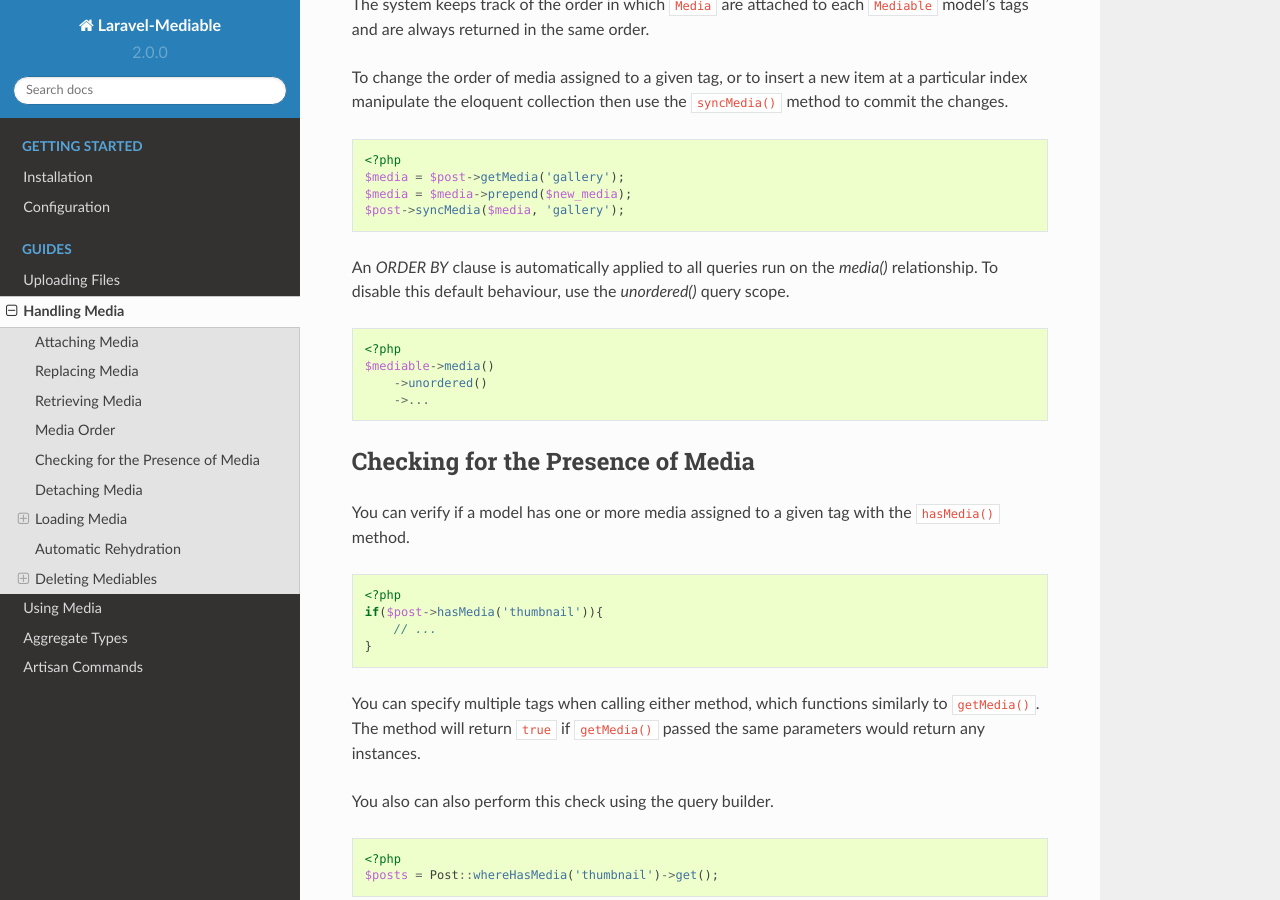
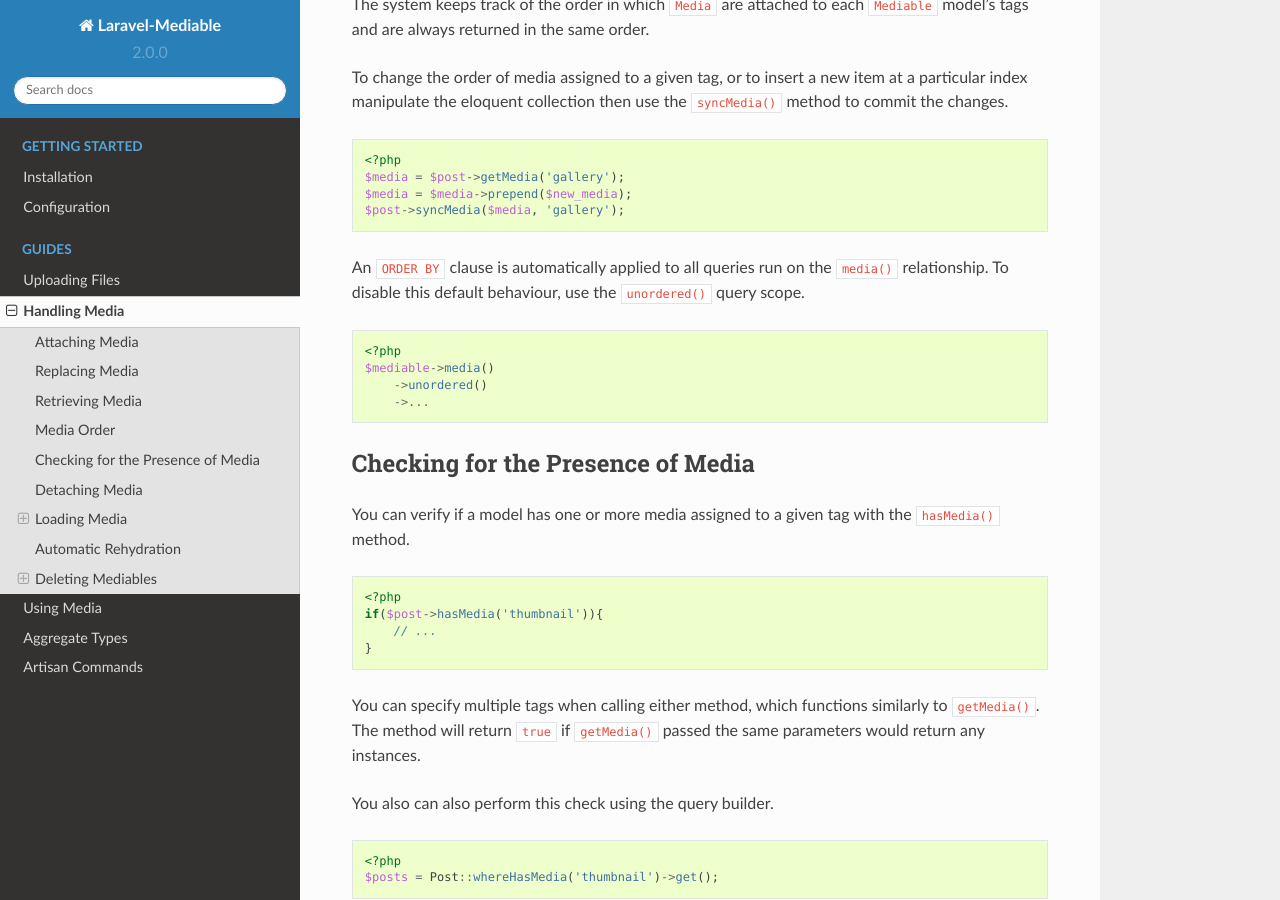
Before and after one commit to plank/laravel-mediable, a Sphinx documentation site: the page built from docs/source/mediable.rst, in a window 1280 px wide and 900 px high, scrolled down 2238 px. Built offline with Sphinx 7.4.7 and the Read the Docs theme 2.0.0, drawn with Linux system fonts in a browser that asks for light colours.

Commit message:
corrected doc markup

```diff
--- a/docs/source/mediable.rst
+++ b/docs/source/mediable.rst
@@ -111,7 +111,7 @@ To change the order of media assigned to a given tag, or to insert a new item at
     $media = $media->prepend($new_media);
     $post->syncMedia($media, 'gallery');
 
-An `ORDER BY` clause is automatically applied to all queries run on the `media()` relationship. To disable this default behaviour, use the `unordered()` query scope.
+An ``ORDER BY`` clause is automatically applied to all queries run on the ``media()`` relationship. To disable this default behaviour, use the ``unordered()`` query scope.
 
 ::
 
```
Also changed, not shown: 5 other files.
